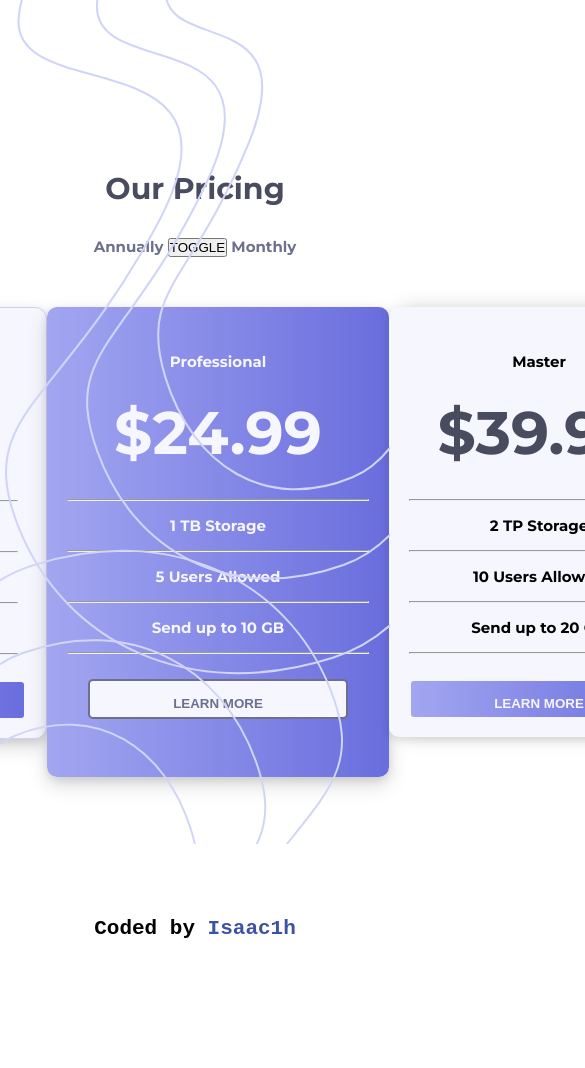
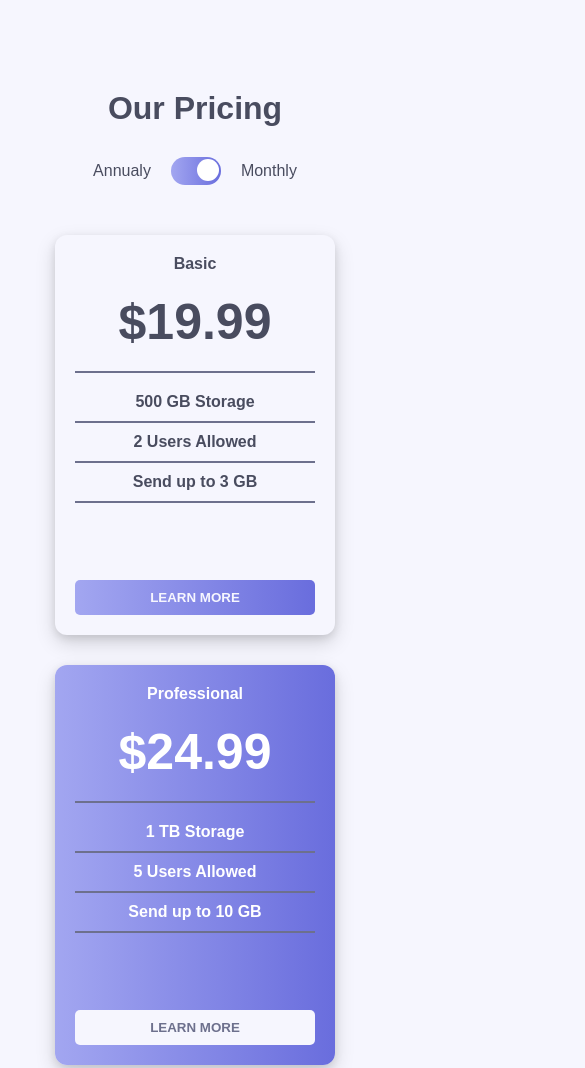
Before and after one commit to Isaac1h/Pricing-component-with-toggle, a plain HTML site: page index.html in a window 390 px wide. Shown: the top 1068 px of the page, 585 px wide, since content can reach past the window. Before the commit the page ends 917 px from the top, so only its background shows below. Drawn offline with nearby package versions, Linux system fonts and the light colour scheme.

Commit message:
feat: remove Bootstrap and add responsive CSS

```diff
--- a/index.html
+++ b/index.html
@@ -1,108 +1,83 @@
 <!DOCTYPE html>
-<html lang="en">
+<html lang="fr">
   <head>
     <meta charset="UTF-8" />
     <meta name="viewport" content="width=device-width, initial-scale=1.0" />
-
     <link rel="stylesheet" href="style.css" />
-    <title>Frontend Mentor | Isaac1h</title>
-
-<!---------------------------------->
-<!--IMPORT BOOTSTRAP-->
-    <!-- <link href="https://cdn.jsdelivr.net/npm/bootstrap@5.3.8/dist/css/bootstrap.min.css"
-    rel="stylesheet" integrity="sha384-sRIl4kxILFvY47J16cr9ZwB07vP4J8+LH7qKQnuqkuIAvNWLzeN8tE5YBujZqJLB"
-    crossorigin="anonymous"> -->
-<!---------------------------------->
-<!---------------------------------->
-
+    <title>Pricing Cards | Isaac1h</title>
   </head>
   <body>
-
-<!---------------------------------->
-<!--IMPORT BOOTSTRAP JS-->
-        <script src="https://cdn.jsdelivr.net/npm/bootstrap@5.3.8/dist/js/bootstrap.bundle.min.js"
-         integrity="sha384-FKyoEForCGlyvwx9Hj09JcYn3nv7wiPVlz7YYwJrWVcXK/BmnVDxM+D2scQbITxI" crossorigin="anonymous"></script>
-<!---------------------------------->
-<!---------------------------------->
-
     <div class="bg-image">
       <img src="/images/bg-top.svg" class="bg-top" alt="" />
       <img src="/images/bg-bottom.svg" class="bg-bottom" alt="" />
     </div>
+
     <div class="main-content">
-      <div class="pricing-title">
-        <h1>Our Pricing</h1>
-      </div>
-      <div class="toggle">
-        <span>Annually</span>
-        <button>TOGGLE</button>
+      <h1 class="pricing-title">Our Pricing</h1>
+      <div class="toggle-container">
+        <span>Annualy</span>
+        <label class="toggle">
+          <input type="checkbox" />
+          <span class="slider"></span>
+        </label>
         <span>Monthly</span>
       </div>
-
       <div class="box-cards">
-        <div class="cards">
-            <div class="card-basic-left">
-              <div class="plan-time"><p>Basic</p></div>
+        <div class="card card-basic">
+          <p class="plan-time">Basic</p>
           <div class="price-section">
-                <h1>&dollar; 19.99</h1><hr>
+            <h1>$19.99</h1>
+            <hr />
           </div>
-              <div class="storage-section">
-                <h4>500 GB Storage</h4><hr>
-              </div>
-              <div class="users-allowed">
-                <h4>2 Users Allowed</h4><hr>
-              </div>
-              <div class="send-limit">
-                <h4>Send up to 3 GB</h4><hr>
+          <div class="features">
+            <p>500 GB Storage</p>
+            <hr />
+            <p>2 Users Allowed</p>
+            <hr />
+            <p>Send up to 3 GB</p>
+            <hr />
           </div>
           <button class="btn-learn-more">Learn More</button>
         </div>
-  <!--///////////////////////////////////////////////////////////////////-->
-            <div class="card-professional-middle">
-              <div class="plan-time"><p>Professional</p></div>
+
+        <div class="card card-professional">
+          <p class="plan-time">Professional</p>
           <div class="price-section">
-                <h1>&dollar;24.99</h1><hr>
+            <h1>$24.99</h1>
+            <hr />
           </div>
-              <div class="storage-section">
-                <h4>1 TB Storage</h4><hr>
-              </div>
-              <div class="users-allowed">
-                <h4>5 Users Allowed</h4><hr>
-              </div>
-              <div class="send-limit">
-                <h4>Send up to 10 GB</h4><hr>
+          <div class="features">
+            <p>1 TB Storage</p>
+            <hr />
+            <p>5 Users Allowed</p>
+            <hr />
+            <p>Send up to 10 GB</p>
+            <hr />
           </div>
           <button class="btn-learn-more">Learn More</button>
         </div>
-  <!--///////////////////////////////////////////////////////////////////-->
-            <div class="card-master-right">
-              <div class="plan-time"><p>Master</p></div>
+
+        <div class="card card-master">
+          <p class="plan-time">Master</p>
           <div class="price-section">
-                <h1>&dollar;39.99</h1><hr>
+            <h1>$39.99</h1>
+            <hr />
           </div>
-              <div class="storage-section">
-                <h4>2 TP Storage</h4><hr>
-              </div>
-              <div class="users-allowed">
-                <h4>10 Users Allowed</h4><hr>
-              </div>
-              <div class="send-limit">
-                <h4>Send up to 20 GB</h4><hr>
+          <div class="features">
+            <p>2 TB Storage</p>
+            <hr />
+            <p>10 Users Allowed</p>
+            <hr />
+            <p>Send up to 20 GB</p>
+            <hr />
           </div>
           <button class="btn-learn-more">Learn More</button>
         </div>
-  <!--///////////////////////////////////////////////////////////////////-->
       </div>
-      </div>
-
-                          <!-- <div class="form-check form-switch">
-                      <input class="form-check-input" type="checkbox" role="switch" id="flexSwitchCheckDefault">
-                      <label class="form-check-label" for="flexSwitchCheckDefault">Default switch checkbox input</label>
-                    </div> -->
-
 
       <div class="attribution">
         Coded by <a href="https://github.com/Isaac1h">Isaac1h</a>
       </div>
+    </div>
   </body>
 </html>
--- a/style.css
+++ b/style.css
@@ -1,213 +1,206 @@
-@import url('https://fonts.googleapis.com/css2?family=Montserrat:ital,wght@0,100..900;1,100..900&family=Noto+Sans+Syriac+Western:wght@100..900&display=swap');
-:root{
-    --Blue-50 :  hsl(240, 78%, 98%);
-    --Gray-650:  hsl(233, 13%, 49%);
-    --Gray-700:  hsl(232, 13%, 33%);
-    --Linear-gradient: linear-gradient(to right, hsl(237, 73%, 79%), hsl(238, 63%, 64%));
-
+:root {
+  --Blue-50: hsl(240, 78%, 98%);
+  --Gray-650: hsl(233, 13%, 49%);
+  --Gray-700: hsl(232, 13%, 33%);
+  --Gradient: linear-gradient(to right, hsl(237, 73%, 79%), hsl(238, 63%, 64%));
 }
 
-@media (max-width: 375px){}
-@media (max-width:1440px){}
+* {margin: 0; padding: 0; box-sizing: border-box;}
 
-*{
-    margin:0;
-    padding:0;
-    box-sizing: 0;
+body {
+  font-family: 'Montserrat', sans-serif;
+  display: flex; justify-content: center;
+  text-align: center;
+  background-color: var(--Blue-50);
+  min-height: 100vh;
+}
 
-}
 .bg-image .bg-bottom{
     position: fixed;
     bottom: 0;
     left: 0;
-    height: 35%;
+    height: 30%;
 }
 
 .bg-image .bg-top{
     position: fixed;
     right: 0;
-    height: 80%;
+    height: 60%;
 }
 
-.toggle span{
-    color:var(--Gray-650);
-}
-body{
-
-    font-family:'Montserrat', "sans-serif";
-    font-size: 15px;
-    font-weight: 700;
-    display: flex;
-    justify-content: center;
-    text-align: center;
+.pricing-title {
+  margin: 90px 0 30px;
+  font-size: 2.1rem;
+  color: var(--Gray-700);
 }
 
-.pricing-title h1{
-    margin-top: 170px;
-    font-family: Montserrat, "sans-serif";
-    color:var(--Gray-700);
+.toggle {
+  padding: 10px;
+  position: relative;
+  display: inline-block;
+  width: 60px;
+  height: 34px;
+}
+.toggle input {
+  opacity: 0;
+  width: 0;
+  height: 0;
 }
 
-.main-content .toggle{
-    margin-top:30px;
+.slider {
+  background: var(--Gradient);
+  position: absolute;
+  cursor: pointer;
+  top: 0; left: 0;
+  right: 0; bottom: 0;
+  transition: 0.4s;
+  border-radius: 34px;
 }
 
-.main-content .toggle p{
-    color:var(--Gray-700);
-    margin: 0 10px;
+.slider::before {
+  position: absolute;
+  content: "";
+  height: 26px;
+  width: 26px;
+  left: 4px;
+  bottom: 4px;
+  background-color: white;
+  transition: 0.4s;
+  border-radius: 50%;
 }
 
-.box-cards{
-    margin-bottom: 110px;
-    justify-content: center;
-    width: 900px;
-    height: 500px;
-    margin-top: 50px;
+.toggle input:checked + .slider::before {
+  transform: translateX(26px);
 }
 
-.cards{
-    display: flex;
+.toggle-container {
+  display: flex;
+  align-items: center;
+  justify-content: center;
+  gap: 20px;
+  margin-bottom: 30px;
 }
 
-/*-------------------------------------*/
-/*-------------LEFT CARD---------------*/
-/*-------------------------------------*/
-/*-------------------------------------*/
-
-.card-basic-left hr {
-    margin-top: 15px;
-    margin-bottom: 15px;
-    color: var(--Gray-650);
-    width: 250px;
-}
-.box-cards .card-basic-left{
-
-border-radius: 12px;
-background-color:var(--Blue-50);
-width: 300px;
-height: 390px;
-border: 1px solid #d0d0ff;
-box-shadow:
-  0 8px 20px rgba(0,0,0,0.15),
-  0 3px 8px rgba(0,0,0,0.1);
-  padding: 20px;
+.toggle-container span {
+    color:var(--Gray-700);
+    font-size: 16px;
 }
 
-.card-basic-left .plan-time p{
-    margin-top: 25px;
-    margin-bottom: 25px;
+.box-cards {
+  display: flex;
+  justify-content: center;
+  align-items: flex-start;
+  gap: 20px;
+  margin: 50px 0;
 }
 
-.card-basic-left .price-section h1{
-margin-bottom:30px;
-font-size: 60px;
-color: var(--Gray-700);
-}
-/*---------------------------------------*/
-/*-------------MIDDLE CARD---------------*/
-/*---------------------------------------*/
-/*---------------------------------------*/
-
-.card-professional-middle hr {
-    margin-top: 15px;
-    margin-bottom: 15px;
-    color: var(--Gray-650);
-    width: 300px;
-}
-.box-cards .card-professional-middle{
-
-background:var(--Linear-gradient);
-color: var(--Blue-50);
-width: 350px;
-height: 430px;
-border-radius: 10px;
-box-shadow:
-  0 8px 20px rgba(0,0,0,0.15),
-  0 3px 8px rgba(0,0,0,0.1);
+.card {
   padding: 20px;
-
+  border-radius: 12px;
+  width: 300px;
+  height: 420px;
+  box-shadow: 0 8px 20px rgba(0,0,0,0.15), 0 3px 8px rgba(0,0,0,0.1);
+  display: flex;
+  flex-direction: column;
+  justify-content: space-between;
 }
 
-.card-professional-middle .plan-time p{
-    margin-top: 25px;
-    margin-bottom: 25px;
+.card .plan-time {
+  font-weight: 700;
+  margin-bottom: 20px;
 }
 
-.card-professional-middle .price-section h1{
-    margin-bottom:30px;
-    font-size: 60px;
-    color: var(--Blue-50);
+.card .price-section h1 {
+  font-size: 60px;
+  margin-bottom: 20px;
 }
 
-
-/*--------------------------------------*/
-/*-------------RIGHT CARD---------------*/
-/*--------------------------------------*/
-/*--------------------------------------*/
-.card-master-right hr {
-    margin-top: 15px;
-    margin-bottom: 15px;
-    color: var(--Gray-650);
-    width: 250px;
+.card hr {
+  border: 1px solid var(--Gray-650);
+  margin: 10px 0;
 }
 
-.box-cards .card-master-right{
-
-background-color:var(--Blue-50);
-width: 300px;
-height: 390px;
-border-radius: 10px;
-
-box-shadow:
-  10px 0 20px  rgba(0,0,0,0.15),
-  0 3px 8px rgba(0,0,0,0.1);
-
-  padding: 20px;
-
-}
-.card-master-right .plan-time p{
-    margin-top: 25px;
-    margin-bottom: 25px;
+.features p {
+  font-weight: 700;
+  margin: 10px 0 0;
 }
 
-.card-master-right .price-section h1{
-    margin-bottom:30px;
-    font-size: 60px;
-    color: var(--Gray-700);
+.card-basic {
+  background-color: var(--Blue-50);
+  color: var(--Gray-700);
 }
 
-.btn-learn-more{
-    margin:10px auto;
-    padding: 20px 20px 20px;
-    height: 40px;
-    width: 260px;
-    text-transform: uppercase;
-    background:var(--Linear-gradient);
-    cursor:pointer;
-    /* border:none;  */
-    border:2px solid;
-    border-radius: 5px;
-    padding: 15px 15px;
-    color:var(--Blue-50);
-    font-weight: 780;
+.card-professional {
+  background: var(--Gradient);
+  color: #fff;
+  width: 350px;
 }
 
-.btn-learn-more:hover{
+.card-master {
+  background-color: var(--Blue-50);
+  color: var(--Gray-700);
+}
 
-        background:var(--Blue-50);
-        color:var(--Gray-650);
-        border:2px solid var(--Gray-650);
+.btn-learn-more {
+  margin-top: auto;
+  padding: 10px 0;
+  border-radius: 5px;
+  border: none;
+  text-transform: uppercase;
+  cursor: pointer;
+  font-weight: 700;
 }
-.card-professional-middle .btn-learn-more{
 
-    color: var(--Gray-650);
-    background: var(--Blue-50);
+.card-basic .btn-learn-more,
+.card-master .btn-learn-more {
+  background: var(--Gradient);
+  color: var(--Blue-50);
+}
 
+.card-basic .btn-learn-more:hover,
+.card-master .btn-learn-more:hover {
+  border: 2px solid blue;
+  background: var(--Blue-50);
+  color: var(--Gray-650);
 }
-.card-professional-middle .btn-learn-more:hover{
-    background:var(--Linear-gradient);
-    border: 2px solid var(--Blue-50);
-    color:var(--Blue-50);
+
+.card-professional .btn-learn-more {
+  background: var(--Blue-50);
+  color: var(--Gray-650);
 }
-.attribution {font-family: monospace;font-size: 21px; text-align: center; position:fixed; left:0; right:0;}
-.attribution a {color: hsl(228, 45%, 44%); text-decoration: none;}
+
+.card-professional .btn-learn-more:hover {
+  border: 2px solid #fff;
+  background: var(--Gradient);
+  color: #fff;
+}
+
+.attribution {
+  position: fixed;
+  bottom: 20px;
+  left: 0; right: 0;
+  font-family: monospace;
+  font-size: 18px;
+  text-align: center;
+}
+
+.attribution a {
+  color: hsl(228, 45%, 44%);
+  text-decoration: none;
+}
+
+@media (max-width: 768px) {
+  .box-cards {flex-direction: column; align-items: center;gap: 30px;}
+  .attribution {position: static; margin: 10px 0 10px;}
+  .bg-top, .bg-bottom{display: none;}
+}
+
+@media (max-width: 1440px) {
+  .card {width: 280px; height: 400px;}
+  .toggle {width: 50px; height: 28px;}
+  .slider::before {width: 22px; height: 22px; transform: translateX(22px);}
+  .card .price-section h1 {font-size: 50px;}
+  .pricing-title {font-size: 2rem;}
+  .bg-bottom{display:none;}
+  .bg-top{display: none;}
+}
```
Lines whose indentation alone changed are shown as unchanged.
